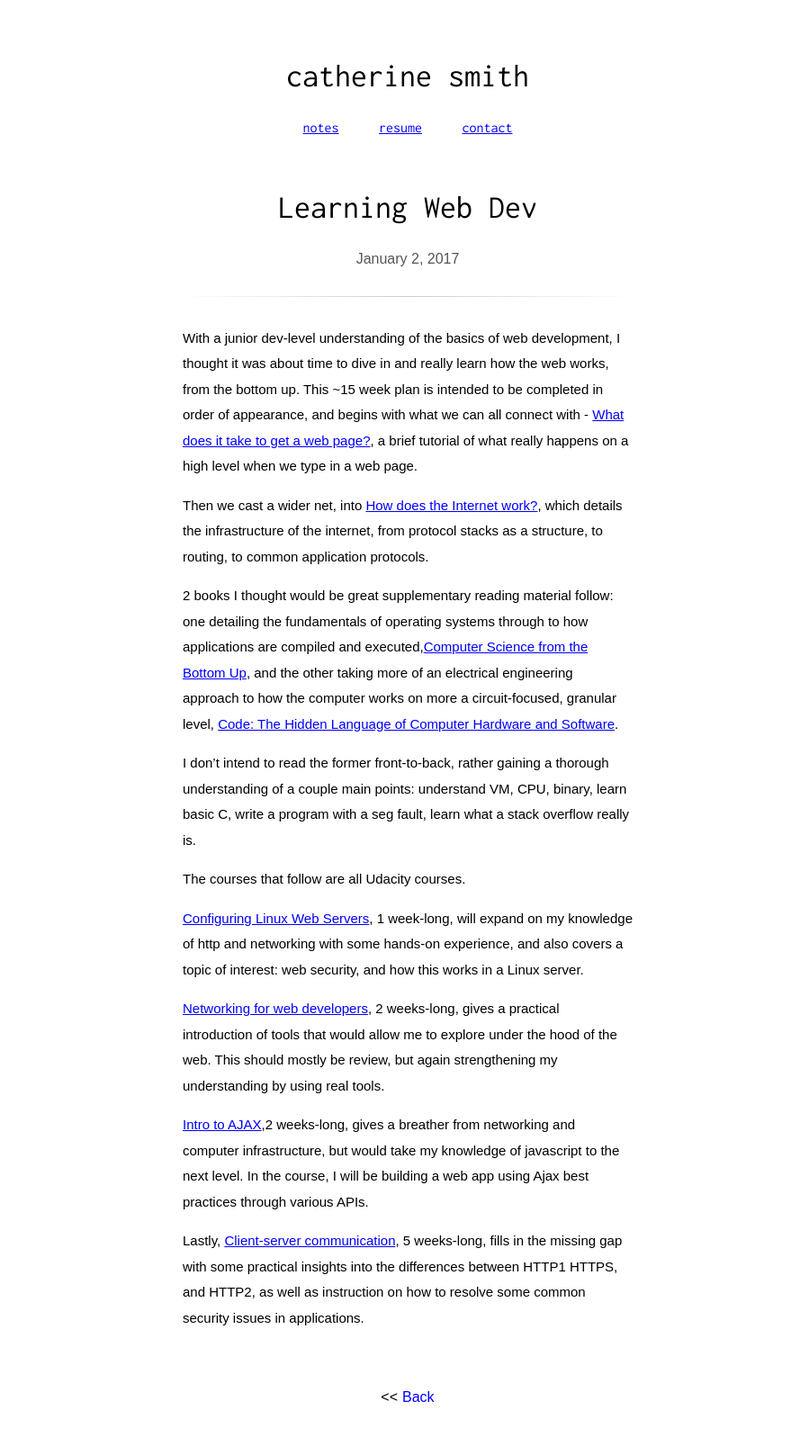
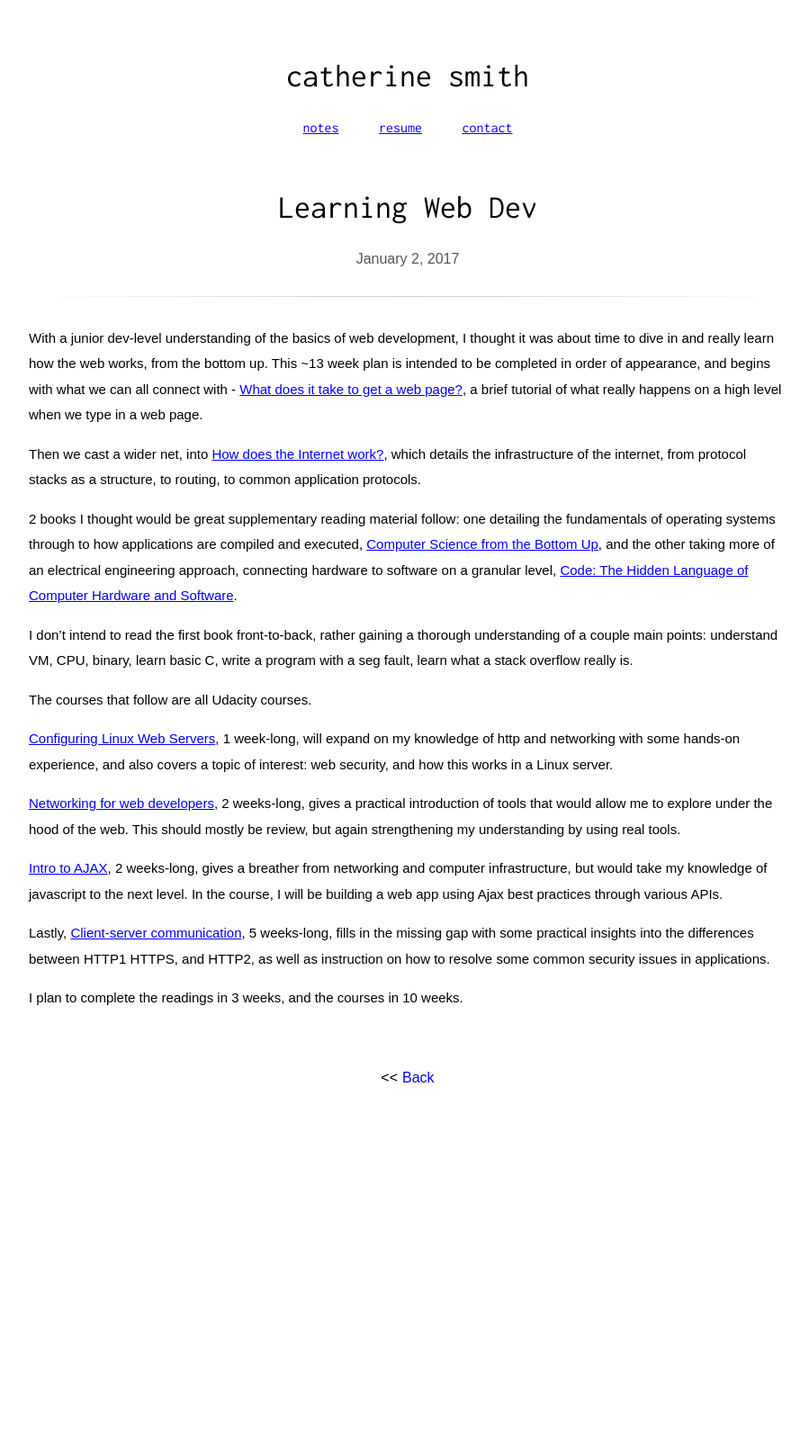
Before and after one commit to eastandwestwind/notes, a Jekyll site: the page built from _posts/2017-01-02-learningdev.md, in a window 1280 px wide. Shown: the whole page at 90% size, without its empty margins (187-1086 px from the left). Built offline with Jekyll 4.4.1, drawn with Linux system fonts in a browser that asks for light colours; nearby versions of some CDN libraries; some web fonts are replaced; after the commit the page ends 1252 px from its top, so only the background shows below that.

Commit message:
adjust max width of posts, edit web dev post

```diff
--- a/_posts/2017-01-02-learningdev.md
+++ b/_posts/2017-01-02-learningdev.md
@@ -2,13 +2,13 @@
 title: Learning Web Dev
 ---
 
-With a junior dev-level understanding of the basics of web development, I thought it was about time to dive in and really learn how the web works, from the bottom up. This ~15 week plan is intended to be completed in order of appearance, and begins with what we can all connect with - [What does it take to get a web page?](http://www.cs.bu.edu/~best/courses/cs109/modules/getwebpage/), a brief tutorial of what really happens on a high level when we type in a web page.
+With a junior dev-level understanding of the basics of web development, I thought it was about time to dive in and really learn how the web works, from the bottom up. This ~13 week plan is intended to be completed in order of appearance, and begins with what we can all connect with - [What does it take to get a web page?](http://www.cs.bu.edu/~best/courses/cs109/modules/getwebpage/), a brief tutorial of what really happens on a high level when we type in a web page.
 
 Then we cast a wider net, into [How does the Internet work?](https://web.stanford.edu/class/msande91si/www-spr04/readings/week1/InternetWhitepaper.htm), which details the infrastructure of the internet, from protocol stacks as a structure, to routing, to common application protocols.
 
-2 books I thought would be great supplementary reading material follow: one detailing the fundamentals of operating systems through to how applications are compiled and executed,[Computer Science from the Bottom Up](http://feederio.com/files/book/14825303521699_27b3feca45ef47b0b77c9aa0a1565b0a.pdf), and the other taking more of an electrical engineering approach to how the computer works on more a circuit-focused, granular level, [Code: The Hidden Language of Computer Hardware and Software](https://bobcarp.files.wordpress.com/2014/07/code-charles-petzold.pdf).
+2 books I thought would be great supplementary reading material follow: one detailing the fundamentals of operating systems through to how applications are compiled and executed, [Computer Science from the Bottom Up](http://feederio.com/files/book/14825303521699_27b3feca45ef47b0b77c9aa0a1565b0a.pdf), and the other taking more of an electrical engineering approach, connecting hardware to software on a granular level, [Code: The Hidden Language of Computer Hardware and Software](https://bobcarp.files.wordpress.com/2014/07/code-charles-petzold.pdf).
 
-I don't intend to read the former front-to-back, rather gaining a thorough understanding of a couple main points: understand VM, CPU, binary, learn basic C, write a program with a seg fault, learn what a stack overflow really is.
+I don't intend to read the first book front-to-back, rather gaining a thorough understanding of a couple main points: understand VM, CPU, binary, learn basic C, write a program with a seg fault, learn what a stack overflow really is.
 
 The courses that follow are all Udacity courses.
 
@@ -16,6 +16,9 @@ The courses that follow are all Udacity courses.
 
 [Networking for web developers](https://www.udacity.com/course/networking-for-web-developers--ud256), 2 weeks-long, gives a practical introduction of tools that would allow me to explore under the hood of the web. This should mostly be review, but again strengthening my understanding by using real tools.
 
-[Intro to AJAX](https://www.udacity.com/course/intro-to-ajax--ud110),2 weeks-long, gives a breather from networking and computer infrastructure, but would take my knowledge of javascript to the next level. In the course, I will be building a web app using Ajax best practices through various APIs.
+[Intro to AJAX](https://www.udacity.com/course/intro-to-ajax--ud110), 2 weeks-long, gives a breather from networking and computer infrastructure, but would take my knowledge of javascript to the next level. In the course, I will be building a web app using Ajax best practices through various APIs.
 
 Lastly, [Client-server communication](https://www.udacity.com/course/client-server-communication--ud897), 5 weeks-long, fills in the missing gap with some practical insights into the differences between HTTP1 HTTPS, and HTTP2, as well as instruction on how to resolve some common security issues in applications.
+
+
+I plan to complete the readings in 3 weeks, and the courses in 10 weeks.
--- a/_sass/main.scss
+++ b/_sass/main.scss
@@ -250,7 +250,7 @@ iframe {
   width: 100%;
 }
 article {
-  max-width: 500px;
+  max-width: 842px;
   margin: 0 auto;
   .title {
     line-height: 1.4em;
```
